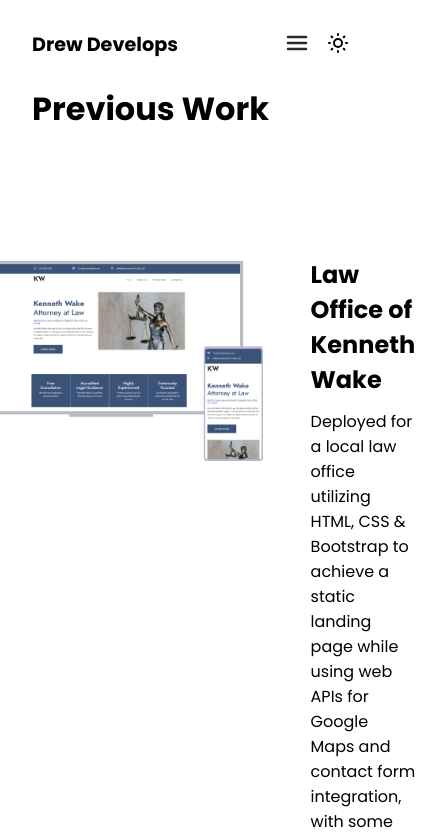
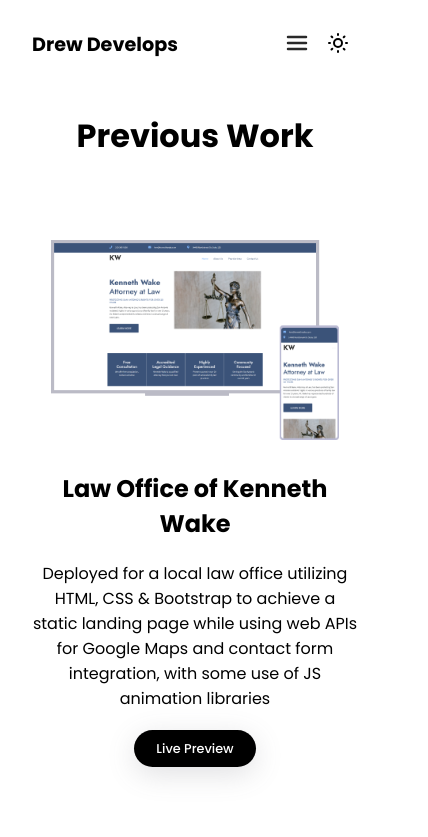
Before and after one commit to drewdoesdevelopment/drew-develops, a SvelteKit app: page /previous-work in a window 390 px wide. Shown: the top 837 px of the page, 428 px wide, since content can reach past the window. Built offline with nearby package versions, Linux system fonts and the light colour scheme.

Commit message:
Finalizes previous-work mobile styles

```diff
--- a/src/routes/previous-work/+page.svelte
+++ b/src/routes/previous-work/+page.svelte
@@ -29,6 +29,8 @@
 </main>
 
 <style lang='scss' scoped>
+@import '../../styles/variables.scss';
+
     .examples {
         display: flex;
         flex-direction: column;
@@ -72,4 +74,45 @@
             margin-left: 3rem;
         }
     }
+
+
+    @media (max-width: $breakpoint-s) {
+        h1 {
+            margin-top: 3rem;
+            text-align: center;
+        }
+
+        h2 {
+            margin-top: 3rem;
+        }
+        .example, .example:nth-child(2n) {
+            flex-direction: column;
+
+        }
+
+        .example:first-child {
+            margin-top: 3rem;
+        }
+
+        .example {
+            text-align: center;
+
+            &-details {
+                p {
+                    margin-top: 1rem;
+                    max-width: 100%;
+                }
+            }
+
+            .flex {
+                margin-left: 0;
+            }
+        }
+
+        .example:nth-child(2n) {
+            .flex {
+                margin-right: 0;
+            }
+        }
+    }
 </style>
```
